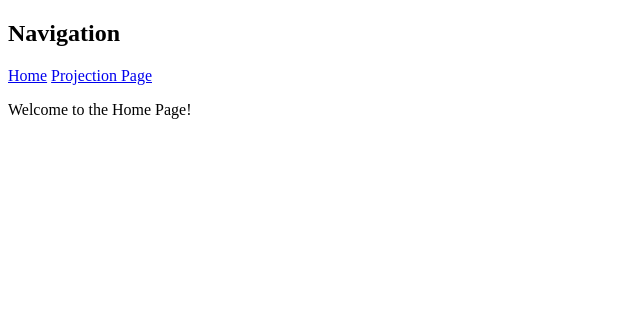
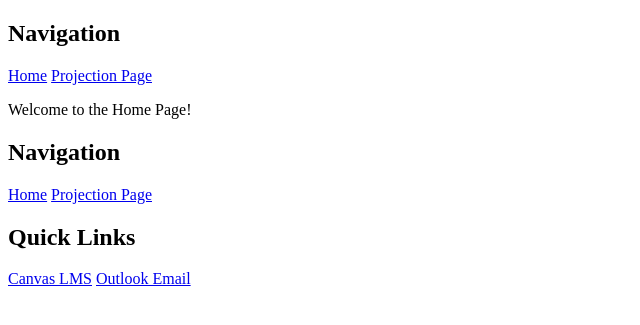
Before and after one commit to avaDLG/Capstone-Team-4, a Flask app: template templates/home_page.html in a window 1280 px wide. Shown: the top 325 px of the page, without its empty margins (0-640 px from the left). Run offline with Flask 3, Linux system fonts and the light colour scheme; the template is opened without the code that fills it, so the values that code supplies are empty.

Commit message:
adding quick links to the home page

```diff
--- a/templates/home_page.html
+++ b/templates/home_page.html
@@ -17,4 +17,15 @@
         <p class="welcome">Welcome to the Home Page!</p>
     </div>
 </body>
+<div class="sidebar">
+    <h2>Navigation</h2>
+    <a href="#" class="nav-button">Home</a>
+    <a href="{{ url_for('projection') }}" class="nav-button">Projection Page</a>
+
+    <div class="quick-links">
+        <h2>Quick Links</h2>
+        <a href="https://services.unomaha.edu/service/learning-management-system-lms-canvas-uno" target="_blank">Canvas LMS</a>
+        <a href="https://outlook.office.com/" target="_blank">Outlook Email</a>
+    </div>
+</div>
 </html>
```
